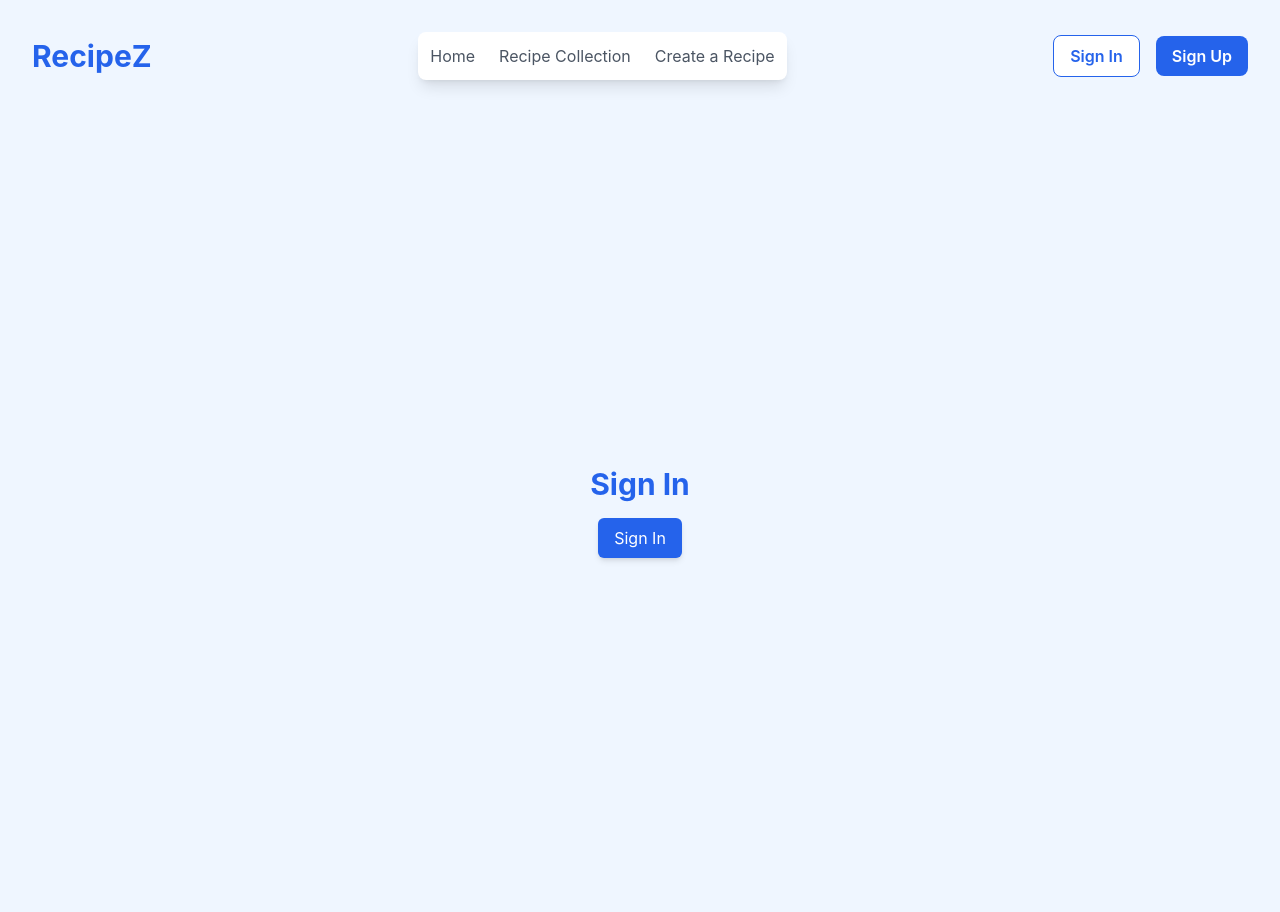
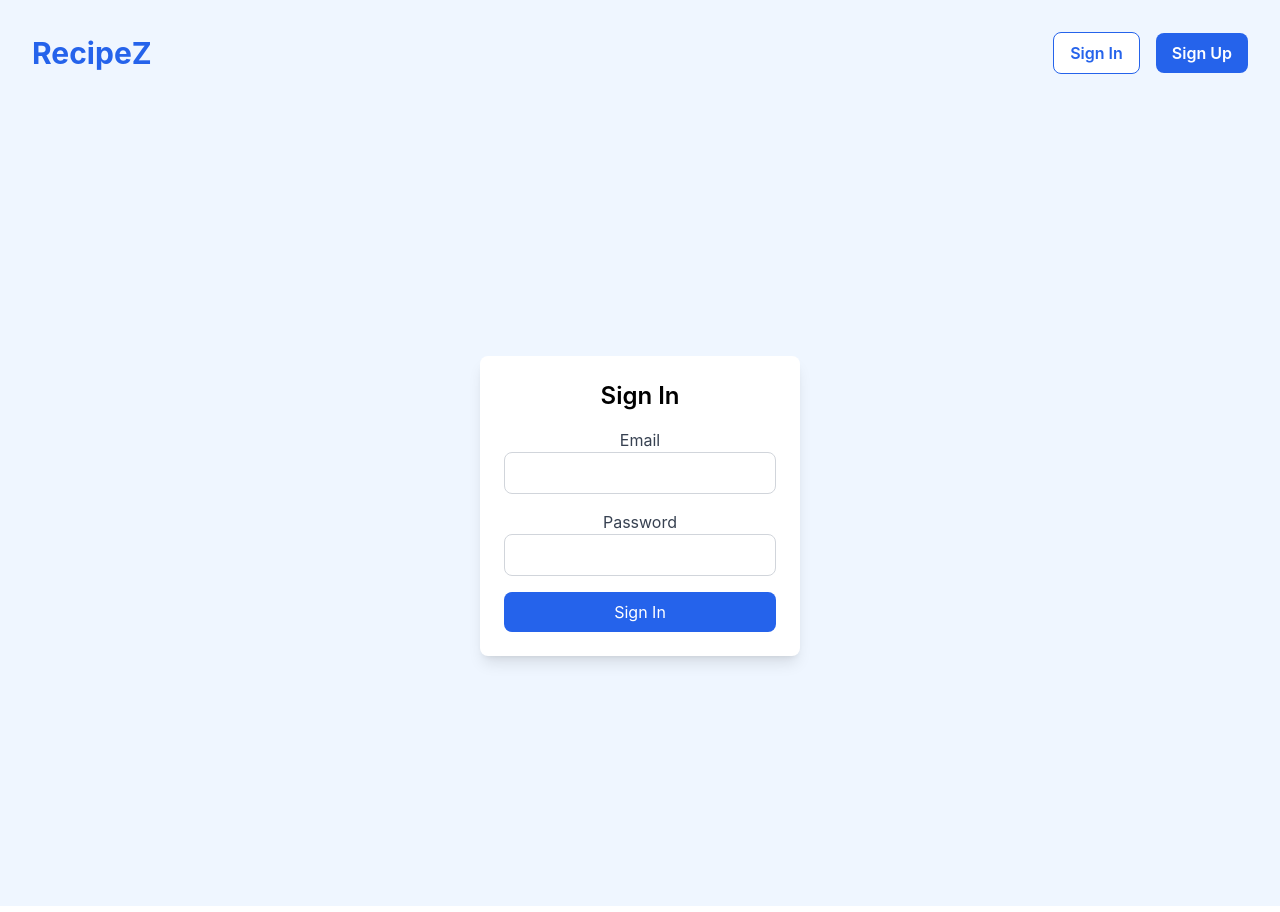
Before and after one commit to mazrohaaniss/recipez, a React (Create React App) app: page /signin in a window 1280 px wide. Built offline with nearby package versions, Linux system fonts and the light colour scheme.

Commit message:
nambah home

```diff
--- a/src/App.js
+++ b/src/App.js
@@ -19,7 +19,8 @@ function App() {
   return (
     <Router>
       <div className="App bg-blue-50 min-h-screen">
-        <Navbar />
+        {/* Pass isSignedIn to Navbar */}
+        <Navbar isSignedIn={isSignedIn} />
 
         <Routes>
           <Route path="/" element={<Home isSignedIn={isSignedIn} />} />
--- a/src/components/navbar.js
+++ b/src/components/navbar.js
@@ -1,14 +1,16 @@
 import React from 'react';
 import { Link, useLocation } from 'react-router-dom';
 
-const Navbar = () => {
+const Navbar = ({ isSignedIn }) => {
   const location = useLocation();
 
   return (
     <header className="flex items-center justify-between p-8 bg-blue-50 shadow-md">
       <h1 className="text-3xl font-bold text-blue-600">RecipeZ</h1>
 
-      <nav className="bg-white shadow-lg rounded-lg p-3 flex space-x-6">
+      {/* Centered Navbar Links for signed-in users */}
+      {isSignedIn ? (
+        <nav className="flex space-x-6 justify-center w-full">
           <Link
             to="/"
             className={`${
@@ -36,9 +38,8 @@ const Navbar = () => {
             Create a Recipe
           </Link>
         </nav>
-
-      {/* Sign In and Sign Up Buttons */}
-      <div className="space-x-4">
+      ) : (
+        <nav className="space-x-4">
           <Link to="/signin">
             <button className="px-4 py-2 bg-white text-blue-600 border border-blue-600 rounded-lg font-semibold hover:bg-blue-600 hover:text-white">
               Sign In
@@ -49,7 +50,19 @@ const Navbar = () => {
               Sign Up
             </button>
           </Link>
+        </nav>
+      )}
+
+      {/* Profile Icon after Sign In */}
+      {isSignedIn && (
+        <div className="flex items-center space-x-4">
+          <Link to="/profile">
+            <div className="w-10 h-10 bg-blue-600 text-white flex items-center justify-center rounded-full cursor-pointer">
+              <span className="text-sm font-semibold">P</span> {/* Placeholder for profile */}
             </div>
+          </Link>
+        </div>
+      )}
     </header>
   );
 };
--- a/src/pages/SignIn.js
+++ b/src/pages/SignIn.js
@@ -1,24 +1,54 @@
 // src/pages/SignIn.js
-import React from 'react';
+import React, { useState } from 'react';
 import { useNavigate } from 'react-router-dom';
 
 const SignIn = ({ onSignIn }) => {
+  const [email, setEmail] = useState('');
+  const [password, setPassword] = useState('');
   const navigate = useNavigate();
 
-  const handleSignInClick = () => {
-    onSignIn(); // Update sign-in state
-    navigate('/'); // Redirect to Home
+  const handleSubmit = (e) => {
+    e.preventDefault();
+
+    // Example of sign-in logic (replace with real logic)
+    if (email && password) {
+      localStorage.setItem('user', JSON.stringify({ email }));
+      onSignIn(); // Notify parent component that the user has signed in
+      navigate('/'); // Redirect to home page after sign-in
+    }
   };
 
   return (
-    <div className="flex flex-col items-center justify-center min-h-screen bg-blue-50">
-      <h2 className="text-3xl font-bold text-blue-600 mb-4">Sign In</h2>
-      <button
-        onClick={handleSignInClick}
-        className="px-4 py-2 bg-blue-600 text-white rounded-md shadow-md hover:bg-blue-700"
-      >
-        Sign In
-      </button>
+    <div className="flex justify-center items-center min-h-screen bg-blue-50">
+      <form onSubmit={handleSubmit} className="bg-white p-6 rounded-lg shadow-lg w-80">
+        <h2 className="text-2xl font-semibold mb-4">Sign In</h2>
+        <div className="mb-4">
+          <label htmlFor="email" className="block text-gray-700">Email</label>
+          <input
+            type="email"
+            id="email"
+            value={email}
+            onChange={(e) => setEmail(e.target.value)}
+            className="w-full p-2 border border-gray-300 rounded-lg"
+          />
+        </div>
+        <div className="mb-4">
+          <label htmlFor="password" className="block text-gray-700">Password</label>
+          <input
+            type="password"
+            id="password"
+            value={password}
+            onChange={(e) => setPassword(e.target.value)}
+            className="w-full p-2 border border-gray-300 rounded-lg"
+          />
+        </div>
+        <button
+          type="submit"
+          className="w-full bg-blue-600 text-white py-2 rounded-lg"
+        >
+          Sign In
+        </button>
+      </form>
     </div>
   );
 };
```
Lines whose indentation alone changed are shown as unchanged.
